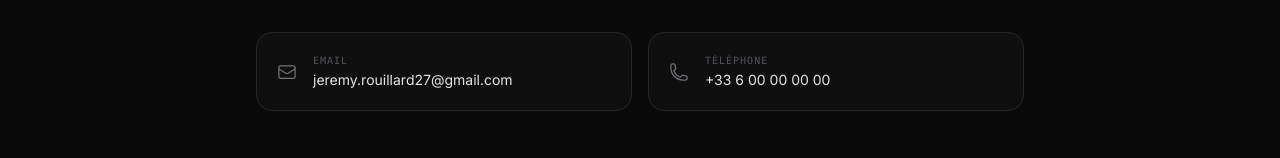
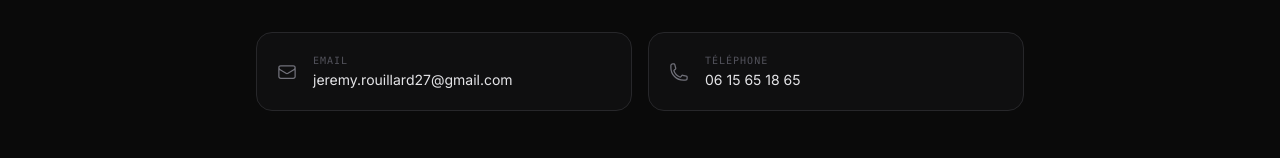
Before and after one commit to JRMi27/portfolio, a React (Vite) app: page / in a window 1280 px wide. Shown: the part 9757-9915 px from the top of the page. Built offline with nearby package versions, Linux system fonts and the light colour scheme.

Commit message:
add: phone number in contact section

```diff
--- a/src/components/sections/Contact.jsx
+++ b/src/components/sections/Contact.jsx
@@ -17,8 +17,8 @@ const contacts = [
   },
   {
     label: 'Téléphone',
-    value: '+33 6 00 00 00 00',
-    href: 'tel:+33600000000',
+    value: '06 15 65 18 65',
+    href: 'tel:+33615651865',
     icon: (
       <svg viewBox="0 0 24 24" className="w-5 h-5" fill="none" stroke="currentColor" strokeWidth={1.5}>
         <path strokeLinecap="round" strokeLinejoin="round" d="M2.25 6.75c0 8.284 6.716 15 15 15h2.25a2.25 2.25 0 0 0 2.25-2.25v-1.372c0-.516-.351-.966-.852-1.091l-4.423-1.106c-.44-.11-.902.055-1.173.417l-.97 1.293c-.282.376-.769.542-1.21.38a12.035 12.035 0 0 1-7.143-7.143c-.162-.441.004-.928.38-1.21l1.293-.97c.363-.271.527-.734.417-1.173L6.963 3.102a1.125 1.125 0 0 0-1.091-.852H4.5A2.25 2.25 0 0 0 2.25 4.5v2.25Z" />
```
Also changed, not shown: 2 other files (tests, documents, lock files or other folders).
